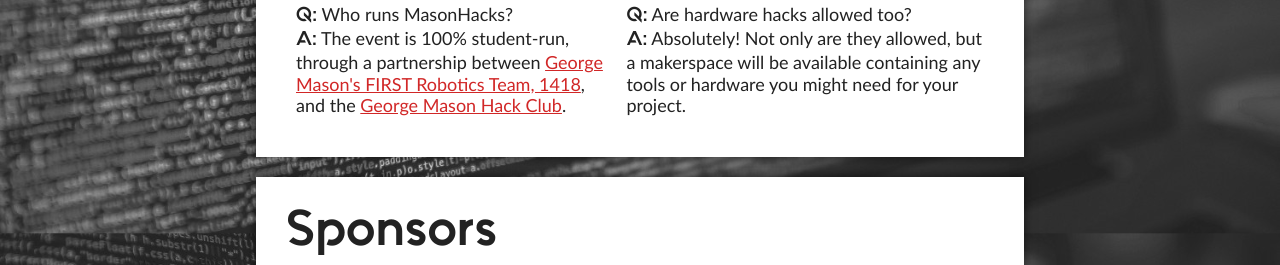
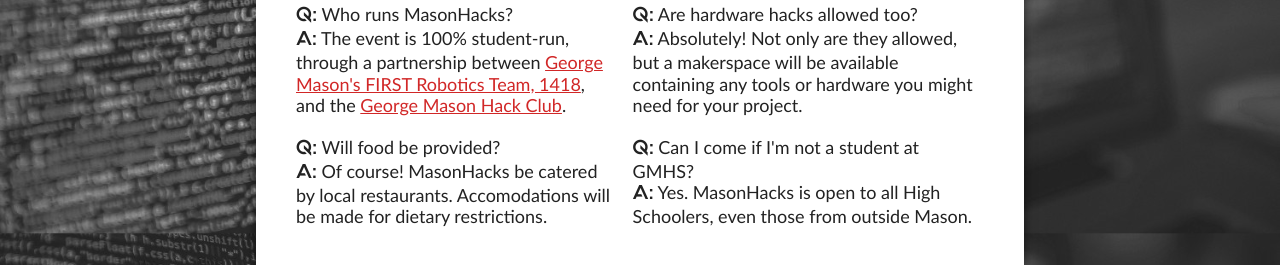
Before and after one commit to ErikBoesen/hackvictis, a plain HTML site: page index.html in a window 1280 px wide. Shown: the part 1300-1565 px from the top of the page. Drawn offline with Linux system fonts and the light colour scheme.

Commit message:
Add more FAQ questions

```diff
--- a/index.html
+++ b/index.html
@@ -66,6 +66,16 @@
                                 <p><strong>A:</strong> Absolutely! Not only are they allowed, but a makerspace will be available containing any tools or hardware you might need for your project.</p>
                             </td>
                         </tr>
+                        <tr>
+                            <td class="qa">
+                                <p><strong>Q:</strong> Will food be provided?</p>
+                                <p><strong>A:</strong> Of course! MasonHacks be catered by local restaurants. Accomodations will be made for dietary restrictions.</p>
+                            </td>
+                            <td class="qa">
+                                <p><strong>Q:</strong> Can I come if I'm not a student at GMHS?</p>
+                                <p><strong>A:</strong> Yes. MasonHacks is open to all High Schoolers, even those from outside Mason.</p>
+                            </td>
+                        </tr>
                     </tbody>
                 </table>
             </section>
```
